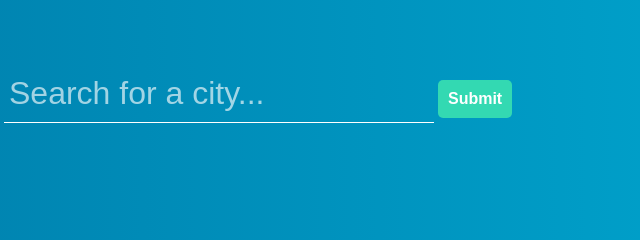
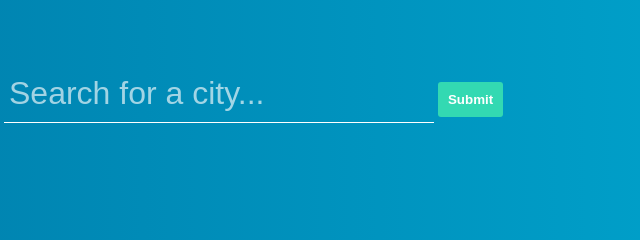
Before and after one commit to parham-ab/JavaScript-weather-application, a plain HTML site: page index.html in a window 1280 px wide. Shown: the top 240 px of the page, 66-706 px from the left. Drawn offline with Linux system fonts and the light colour scheme.

Commit message:
Update style.css

```diff
--- a/style.css
+++ b/style.css
@@ -21,7 +21,7 @@ button {
     padding: 10px;
     font-weight: bold;
     border-radius: 3px;
-    background-color: #33d9b2;
+    background-color: #33d9b2 !important;
     color: #fff;
     cursor: pointer;
     transition: all .2s;
@@ -64,20 +64,6 @@ img {
 
 .top-banner form input::placeholder {
     color: rgba(255, 255, 255, 0.637);
-}
-
-button {
-    font-size: 1rem;
-    font-weight: bold;
-    border-radius: 5px;
-    background: #33d9b2;
-    transition: all .2s;
-}
-
-button:hover {
-    background: #5bc4ab;
-    transition: all .2s;
-
 }
 
 /* SECTION 2 */
```
